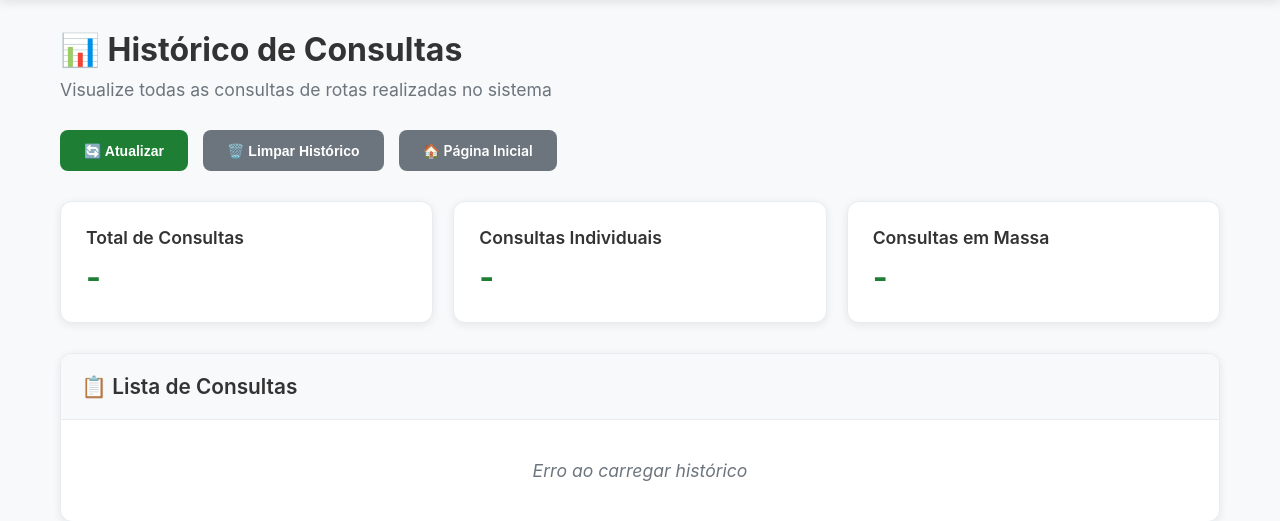
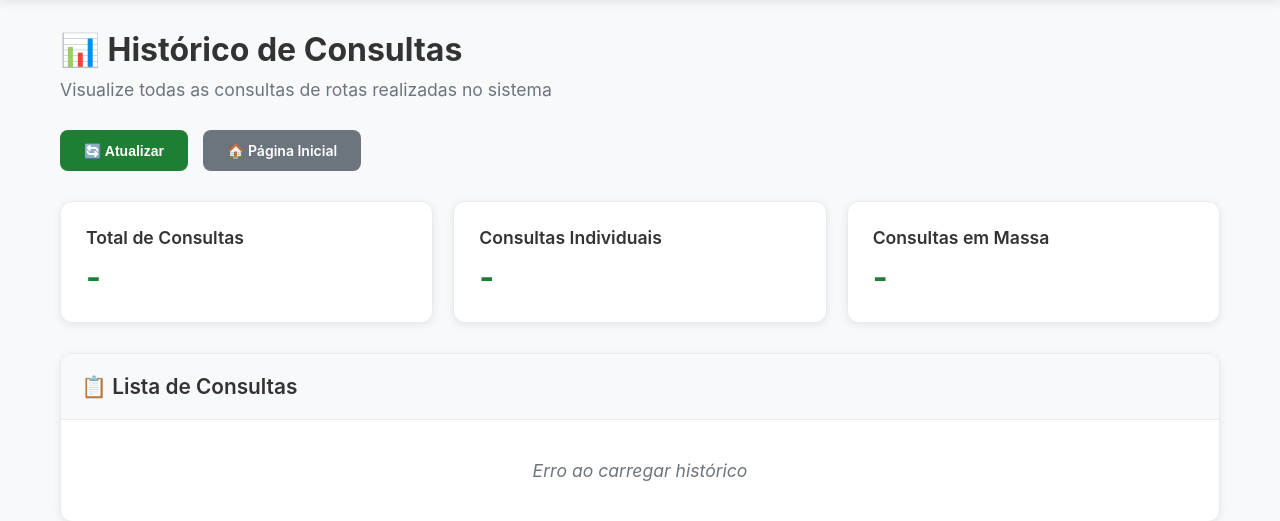
Before and after one commit to helio2323/flask-busca-km, a Python web app: template templates/historico.html in a window 1280 px wide. Shown: the part 99-620 px from the top of the page. Run offline with Jinja, Linux system fonts and the light colour scheme; the template is opened without the code that fills it, so the values that code supplies are empty.

Commit message:
Remove clear history button and related logic
The 'Limpar Histórico' button and its associated JavaScript functionality have been removed from the historico.html template. This simplifies the UI and eliminates the ability to clear the history from the frontend.

```diff
--- a/templates/historico.html
+++ b/templates/historico.html
@@ -325,9 +325,6 @@
             <button class="btn" id="refresh-history-btn">
                 🔄 Atualizar
             </button>
-            <button class="btn btn-secondary" id="clear-history-btn">
-                🗑️ Limpar Histórico
-            </button>
             <a href="/" class="btn btn-secondary">
                 🏠 Página Inicial
             </a>
@@ -363,7 +360,6 @@
     <script>
         // Elementos DOM
         const refreshHistoryBtn = document.getElementById('refresh-history-btn');
-        const clearHistoryBtn = document.getElementById('clear-history-btn');
         const historyContent = document.getElementById('history-content');
         const messageArea = document.getElementById('message-area');
         const totalConsultas = document.getElementById('total-consultas');
@@ -378,7 +374,6 @@
 
         function setupEventListeners() {
             refreshHistoryBtn.addEventListener('click', loadHistory);
-            clearHistoryBtn.addEventListener('click', clearHistory);
         }
 
         // Carregar histórico
@@ -454,34 +449,6 @@
             consultasMassa.textContent = massa.toLocaleString('pt-BR');
         }
 
-        // Limpar histórico
-        async function clearHistory() {
-            if (!confirm('Tem certeza que deseja limpar todo o histórico? Esta ação não pode ser desfeita.')) {
-                return;
-            }
-
-            try {
-                clearHistoryBtn.disabled = true;
-                clearHistoryBtn.textContent = '⏳ Limpando...';
-
-                const response = await fetch('/historico/clear', {
-                    method: 'POST'
-                });
-
-                if (response.ok) {
-                    showMessage('✅ Histórico limpo com sucesso!', 'success');
-                    loadHistory();
-                } else {
-                    showMessage('❌ Erro ao limpar histórico', 'error');
-                }
-            } catch (error) {
-                console.error('Erro ao limpar histórico:', error);
-                showMessage('❌ Erro ao limpar histórico', 'error');
-            } finally {
-                clearHistoryBtn.disabled = false;
-                clearHistoryBtn.textContent = '🗑️ Limpar Histórico';
-            }
-        }
 
         // Mostrar mensagem
         function showMessage(message, type) {
```
